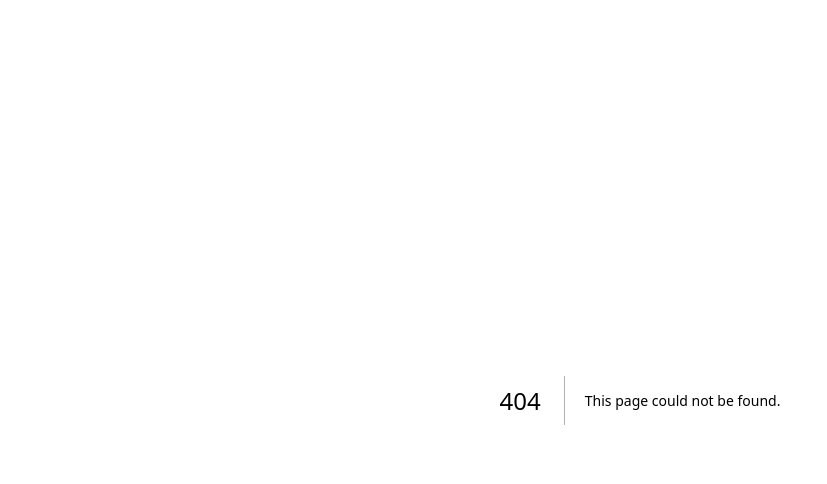
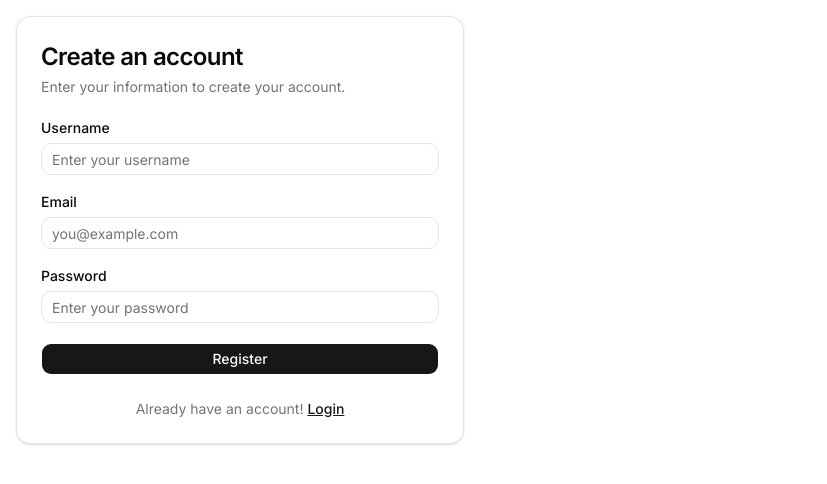
Before and after one commit to mohammadhasansojib/bizflow-frontend, a Next.js app: page /register in a window 1280 px wide. Before the commit this address had no page. Shown: the top 484 px of the page, without its empty margins (0-827 px from the left). Built offline with nearby package versions, Linux system fonts and the light colour scheme; no server answers.

Commit message:
feat: build registration form

```diff
--- /dev/null
+++ b/app/(auth)/_actions/actions.ts
@@ -0,0 +1,67 @@
+"use server";
+
+import { apiFetch } from "@/lib/api";
+import { IRegisterFormState } from "../_components/RegisterForm";
+
+interface IRegisterApiResponse {
+    success: boolean
+    message: string
+    statusCode: number
+    data: unknown
+}
+
+export const createUser = async (_prevState: IRegisterFormState, formData: FormData) => {
+    const username = formData.get("username");
+    const email = formData.get("email");
+    const password = formData.get("password");
+
+    const payload = {
+        username,
+        email,
+        password,
+    };
+
+    try {
+
+        const apiResponse = await apiFetch("/auth/register", {
+            method: "POST",
+            headers: {
+
+            },
+            body: JSON.stringify(payload),
+        });
+
+        const response: IRegisterApiResponse = await apiResponse.json();
+
+        if (response.success) {
+            console.log(response);
+
+            return {
+                success: response.success,
+                message: response.message,
+            };
+        }
+
+        if (!response.success) {
+            console.log(response);
+
+            return {
+                success: response.success as boolean,
+                message: response.message as string,
+            };
+        }
+
+        return {
+            success: false,
+            message: "Registration Failed",
+        };
+
+    } catch (error) {
+        console.log(error);
+
+        return {
+            success: false,
+            message: "Something went wrong. Please try again.",
+        };
+    }
+}
--- /dev/null
+++ b/app/(auth)/_components/FormMessage.tsx
@@ -0,0 +1,21 @@
+
+type FormMessageProps = {
+    success: boolean;
+    message: string;
+};
+
+const FormMessage = ({ success, message }: FormMessageProps) => {
+    return (
+        <div
+            className={`rounded-md border px-3 py-2 text-sm ${
+                success
+                    ? "border-green-200 bg-green-50 text-green-700"
+                    : "border-destructive/20 bg-destructive/10 text-destructive"
+            }`}
+        >
+            {message}
+        </div>
+    );
+};
+
+export default FormMessage;
--- /dev/null
+++ b/app/(auth)/_components/RegisterForm.tsx
@@ -0,0 +1,127 @@
+"use client";
+
+import { Button } from "@/components/ui/button";
+import { Input } from "@/components/ui/input";
+import { Label } from "@/components/ui/label";
+import Link from "next/link";
+import { useActionState, useEffect, useState } from "react";
+import { createUser } from "../_actions/actions";
+import FormMessage from "./FormMessage";
+import { redirect } from "next/navigation";
+
+export interface IRegisterFormState {
+    success: boolean
+    message: string
+}
+
+const initialState = {
+    success: false,
+    message: "",
+}
+
+const RegisterForm = () => {
+    const [form, setForm] = useState({
+        username: "",
+        email: "",
+        password: "",
+    });
+    const [state, formAction, pending] = useActionState(createUser, initialState);
+
+    useEffect(() => {
+        if (!state.success) return;
+
+        const timer = setTimeout(() => {
+            redirect("/login");
+        }, 700);
+
+        return () => clearTimeout(timer);
+    }, [state.success]);
+
+    return (
+        <div className="mx-4 my-4 max-w-md">
+            <div className="rounded-xl border bg-card p-5 shadow-sm sm:p-6">
+                <div className="mb-6 space-y-1">
+                    <h1 className="text-2xl font-semibold tracking-tight">
+                        Create an account
+                    </h1>
+
+                    <p className="text-sm text-muted-foreground">
+                        Enter your information to create your account.
+                    </p>
+                </div>
+
+                <form className="space-y-5" action={formAction}>
+                    <div className="space-y-2">
+                        <Label htmlFor="username">Username</Label>
+                        <Input
+                            id="username"
+                            type="text"
+                            name="username"
+                            placeholder="Enter your username"
+                            value={form.username}
+                            onChange={(e) =>
+                                setForm({ ...form, username: e.target.value })
+                            }
+                            required
+                        />
+                    </div>
+
+                    <div className="space-y-2">
+                        <Label htmlFor="email">Email</Label>
+                        <Input
+                            id="email"
+                            type="email"
+                            name="email"
+                            placeholder="you@example.com"
+                            value={form.email}
+                            onChange={(e) =>
+                                setForm({ ...form, email: e.target.value })
+                            }
+                            required
+                        />
+                    </div>
+
+                    <div className="space-y-2">
+                        <Label htmlFor="password">Password</Label>
+                        <Input
+                            id="password"
+                            type="password"
+                            name="password"
+                            placeholder="Enter your password"
+                            value={form.password}
+                            onChange={(e) =>
+                                setForm({ ...form, password: e.target.value })
+                            }
+                            required
+                        />
+                    </div>
+
+                    {state.message && (
+                        <FormMessage
+                            success={state.success}
+                            message={state.message}
+                        />
+                    )}
+
+                    <Button type="submit" className="w-full" disabled={pending}>
+                        {pending ? "Register...": "Register"}
+                    </Button>
+                </form>
+
+                <p className="mt-6 text-center text-sm text-muted-foreground">
+                    Already have an account!{" "}
+                    <Link
+                        href="/login"
+                        className="font-medium text-primary hover:no-underline underline"
+                    >
+                        Login
+                    </Link>
+                </p>
+            </div>
+
+        </div>
+    );
+};
+
+
+export default RegisterForm;
--- /dev/null
+++ b/app/(auth)/register/page.tsx
@@ -0,0 +1,14 @@
+import RegisterForm from "../_components/RegisterForm";
+
+
+
+const RegisterPage = () => {
+
+    return (
+        <>
+            <RegisterForm />
+        </>
+    )
+}
+
+export default RegisterPage;
--- /dev/null
+++ b/components/ui/input.tsx
@@ -0,0 +1,18 @@
+import * as React from "react"
+import { cn } from "cn"
+
+function Input({ className, type, ...props }: React.ComponentProps<"input">) {
+  return (
+    <input
+      type={type}
+      data-slot="input"
+      className={cn(
+        "h-8 w-full min-w-0 rounded-lg border border-input bg-transparent px-2.5 py-1 text-base transition-colors outline-none file:inline-flex file:h-6 file:border-0 file:bg-transparent file:text-sm file:font-medium file:text-foreground placeholder:text-muted-foreground focus-visible:border-ring focus-visible:ring-3 focus-visible:ring-ring/50 disabled:pointer-events-none disabled:cursor-not-allowed disabled:bg-input/50 disabled:opacity-50 aria-invalid:border-destructive aria-invalid:ring-3 aria-invalid:ring-destructive/20 md:text-sm dark:bg-input/30 dark:disabled:bg-input/80 dark:aria-invalid:border-destructive/50 dark:aria-invalid:ring-destructive/40",
+        className
+      )}
+      {...props}
+    />
+  )
+}
+
+export { Input }
--- /dev/null
+++ b/components/ui/label.tsx
@@ -0,0 +1,23 @@
+"use client"
+
+import * as React from "react"
+import { cn } from "cn"
+import { Label as LabelPrimitive } from "radix-ui"
+
+function Label({
+  className,
+  ...props
+}: React.ComponentProps<typeof LabelPrimitive.Root>) {
+  return (
+    <LabelPrimitive.Root
+      data-slot="label"
+      className={cn(
+        "flex items-center gap-2 text-sm leading-none font-medium select-none group-data-[disabled=true]:pointer-events-none group-data-[disabled=true]:opacity-50 peer-disabled:cursor-not-allowed peer-disabled:opacity-50",
+        className
+      )}
+      {...props}
+    />
+  )
+}
+
+export { Label }
```
